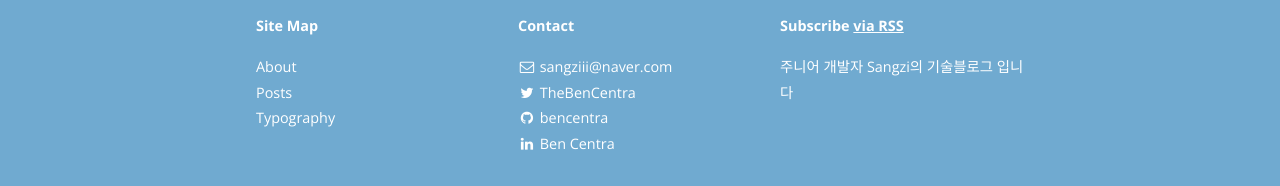
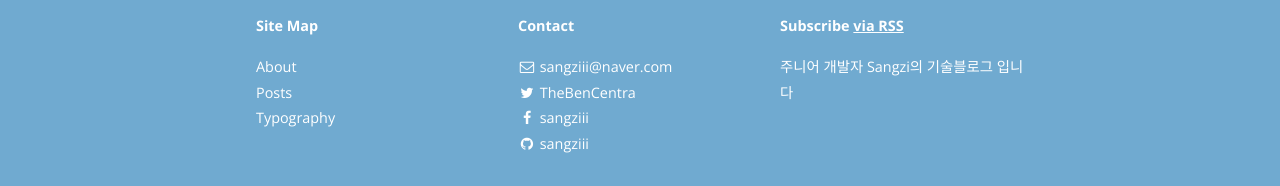
Before and after one commit to sangziii/sangziii.github.io, a Jekyll site: the page built from index.html, in a window 1280 px wide. Shown: the part 2012-2198 px from the top of the page. Built offline with Jekyll 4.4.1, drawn with Linux system fonts in a browser that asks for light colours; nearby versions of some CDN libraries; the list of posts is cut into pages by our own code.

Commit message:
_config : disqus 세팅

```diff
--- a/_config.yml
+++ b/_config.yml
@@ -41,7 +41,8 @@ jekyll-archives:
     tag: '/tag/:name/'
 
 # Disqus comments
-# disqus_shortname: bencentra
+comments: true
+disqus_shortname: sangziii-github-io
 
 # Google analytics
 # ga_tracking_id: "UA-XXXX-1"
@@ -79,38 +80,17 @@ social:
 
   - name: Facebook
     icon: facebook
-    username: thebencentra
-    url:
+    username: sangziii
+    url: https://www.facebook.com/sangjin.lee.545
     desc: Friend me on Facebook
     share: true
 
   - name: GitHub
     icon: github
-    username: bencentra
-    url: https://github.com/bencentra
+    username: sangziii
+    url: https://github.com/sangziii
     desc: Fork me on GitHub
-    share: false
-
-  - name: LinkedIn
-    icon: linkedin
-    username: Ben Centra
-    url: https://www.linkedin.com/pub/ben-centra/47/769/60a
-    desc: Connect with me on LinkedIn
     share: true
-
-  - name: Google+
-    icon: google-plus
-    username:
-    url:
-    desc: Add me to your Circles
-    share: true
-
-  - name: YouTube
-    icon: youtube
-    username:
-    url:
-    desc: Subscribe on YouTube
-    share: false
 
   - name: Instagram
     icon: instagram
```
